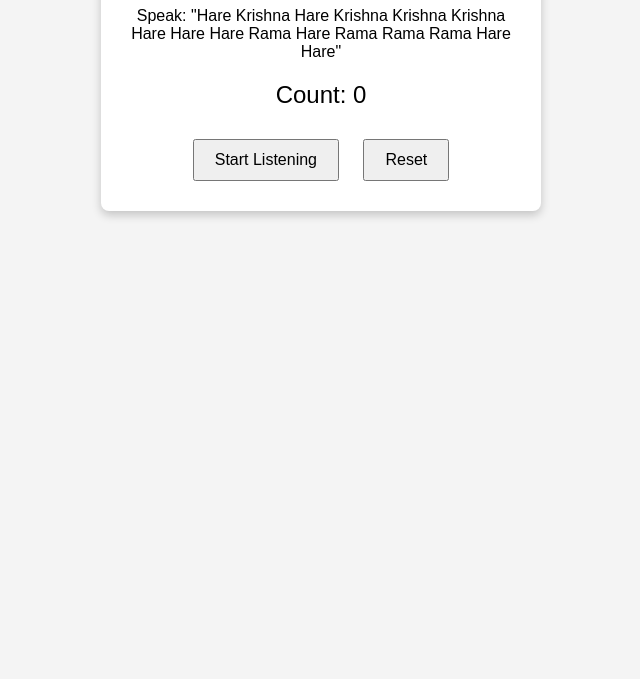
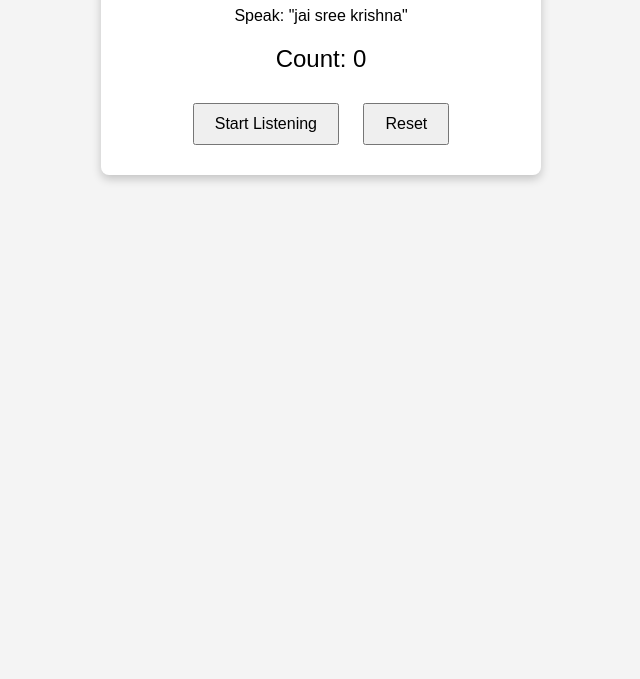
Before and after one commit to Adithyachv/my-sound-counter, a plain HTML site: page index.html in a window 1280 px wide. Shown: the part 121-800 px from the top of the page, without its empty margins (319-959 px from the left). Drawn offline with Linux system fonts and the light colour scheme.

Commit message:
Update index.html

```diff
--- a/index.html
+++ b/index.html
@@ -9,7 +9,7 @@
 <body>
     <div class="container">
         <h1>Sound Counter</h1>
-        <p>Speak: "Hare Krishna Hare Krishna Krishna Krishna Hare Hare Hare Rama Hare Rama Rama Rama Hare Hare"</p>
+        <p>Speak: "jai sree krishna"</p>
         <div class="counter-display">
             Count: <span id="counter">0</span>
         </div>
```
